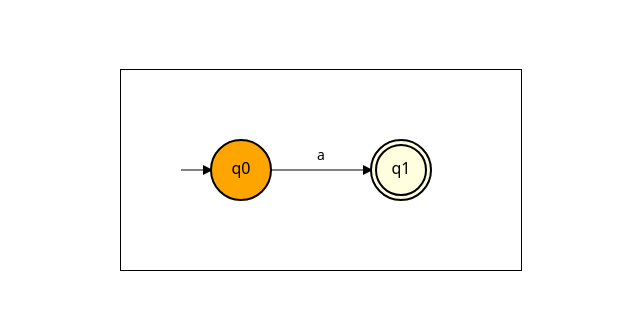
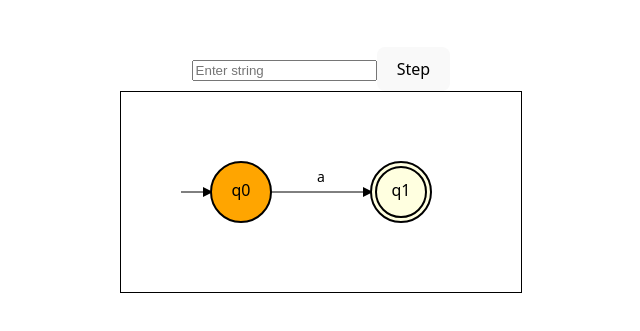
Before and after one commit to Sran012/state-machine-lab, a React (Vite) app: page / in a window 1280 px wide. Shown: the part 227-558 px from the top of the page, without its empty margins (319-959 px from the left). Built offline with nearby package versions, Linux system fonts and the light colour scheme.

Commit message:
(feat) : minimal working model

```diff
--- a/src/components/DFACanvas.tsx
+++ b/src/components/DFACanvas.tsx
@@ -1,11 +1,13 @@
-import {useState} from "react";
+import { useState } from "react";
 import { getArrowPoints } from "../utils/arrow";
 
 function DFACanvas() {
-    const [CurrentState, setCurrentState] = useState<string>("q0");
-
   const startState = "q0";
   const finalStates = ["q1"];
+
+  const [Input, setInput] = useState<string>("");
+  const [Index, setIndex] = useState<number>(0);
+  const [CurrentState, setCurrentState] = useState<string>(startState);
 
 
   type state = {
@@ -22,7 +24,7 @@ function DFACanvas() {
     label: string;
   };
 
-    const states:state = [
+  const states: state = [
     { id: "q0", x: 120, y: 100, color: "lightyellow", radius: 30 },
     { id: "q1", x: 280, y: 100, color: "lightyellow", radius: 30 },
   ];
@@ -34,8 +36,42 @@ function DFACanvas() {
   const getState = (id: string) =>
     states.find((s) => s.id === id)!;
 
+  const step = () => {
+    if (Index >= Input.length) return;
+
+    const symbol = Input[Index];
+
+    const transition = transitions.find(
+      (t) => t.from === CurrentState && t.label === symbol
+    );
+
+    if (!transition) {
+      alert("No transition found!");
+      return;
+    }
+
+    setCurrentState(transition.to);
+    setIndex(Index + 1);
+  };
+
+
 
   return (
+    <>
+      <div>
+        <input
+          type="text"
+          value={Input}
+          onChange={(e) => {
+            setInput(e.target.value);
+            setIndex(0);
+            setCurrentState(startState);
+          }}
+          placeholder="Enter string"
+        />
+        <button onClick={step}>Step</button>
+      </div>
+
       <svg width="400" height="200" style={{ border: "1px solid black" }}>
 
         <defs>
@@ -66,7 +102,7 @@ function DFACanvas() {
           );
         })}
 
-            {transitions.map((t,i)=> {
+        {transitions.map((t, i) => {
           const from = getState(t.from);
           const to = getState(t.to);
 
@@ -115,6 +151,8 @@ function DFACanvas() {
           </g>
         ))}
       </svg>
+
+    </>
   );
 }
 
```
Lines whose indentation alone changed are shown as unchanged.
